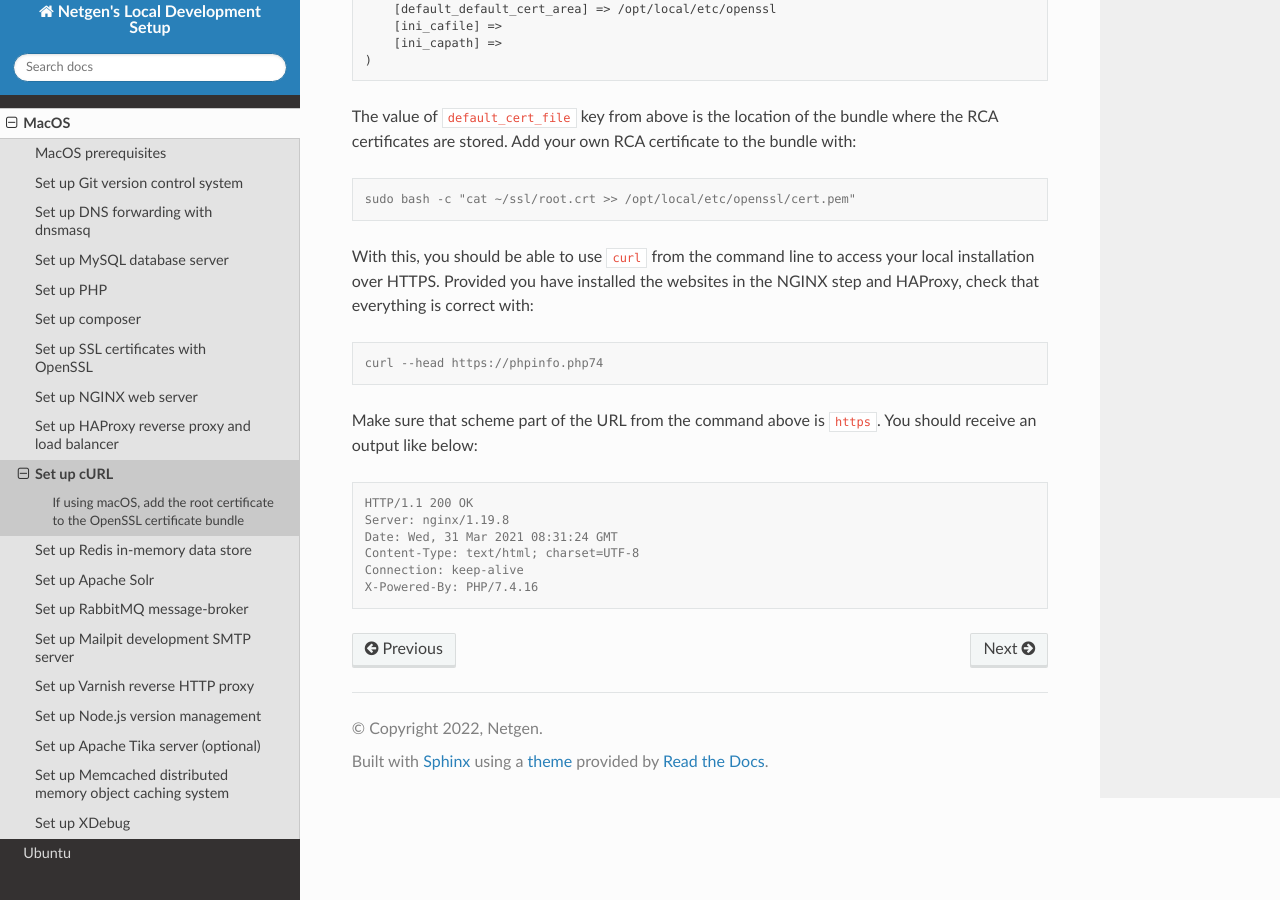
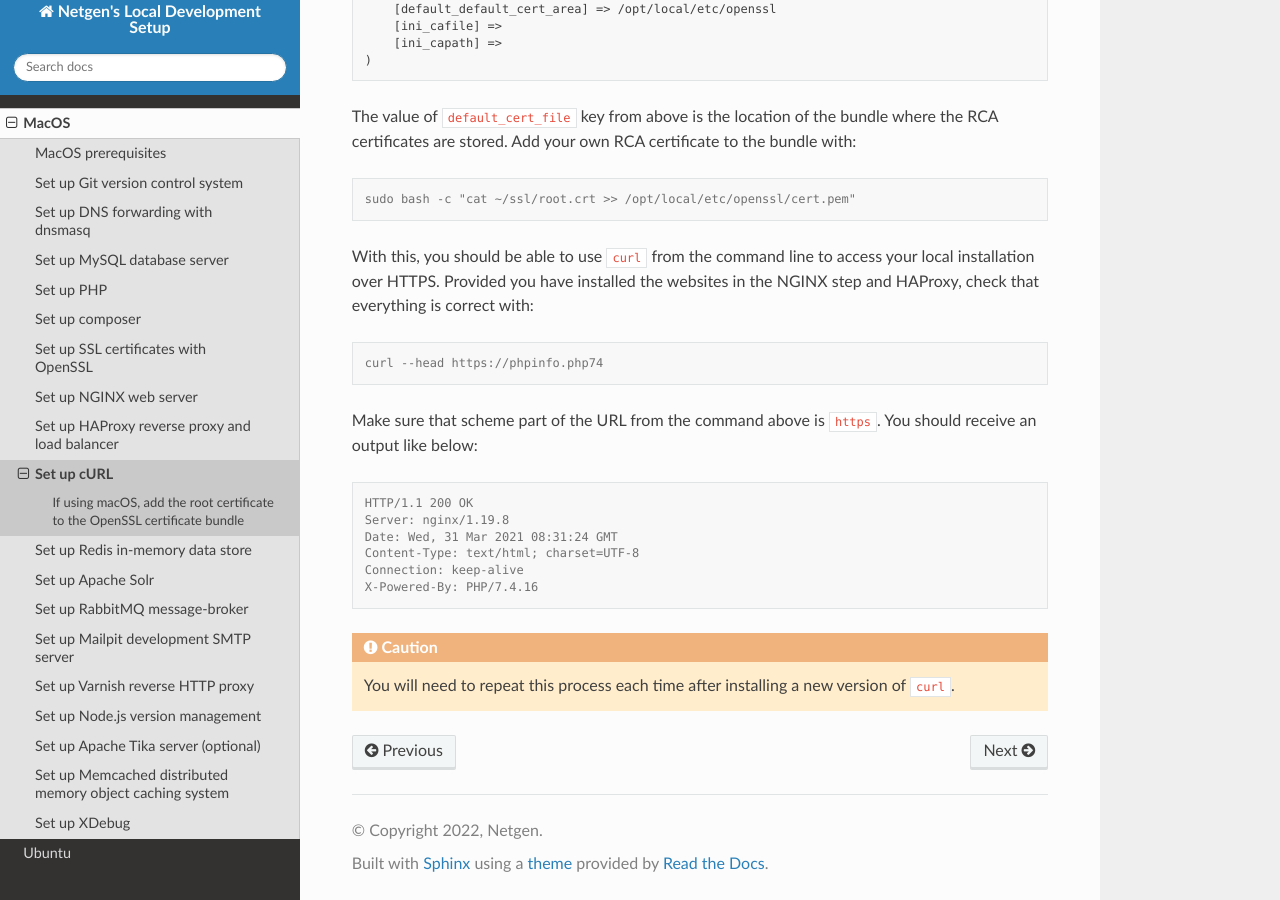
Before and after one commit to netgen/local-development-setup, a Sphinx documentation site: the page built from docs/source/macos/curl.rst, in a window 1280 px wide and 900 px high, scrolled down 710 px. Built offline with Sphinx 7.4.7 and the Read the Docs theme 3.1.0, drawn with Linux system fonts in a browser that asks for light colours; formulas are drawn with MathJax 3.

Commit message:
P7A-174: add caution for updating curl

```diff
--- a/docs/source/macos/curl.rst
+++ b/docs/source/macos/curl.rst
@@ -62,3 +62,8 @@ Make sure that scheme part of the URL from the command above is
    Content-Type: text/html; charset=UTF-8
    Connection: keep-alive
    X-Powered-By: PHP/7.4.16
+
+.. caution::
+
+   You will need to repeat this process each time after installing
+   a new version of ``curl``.
```
